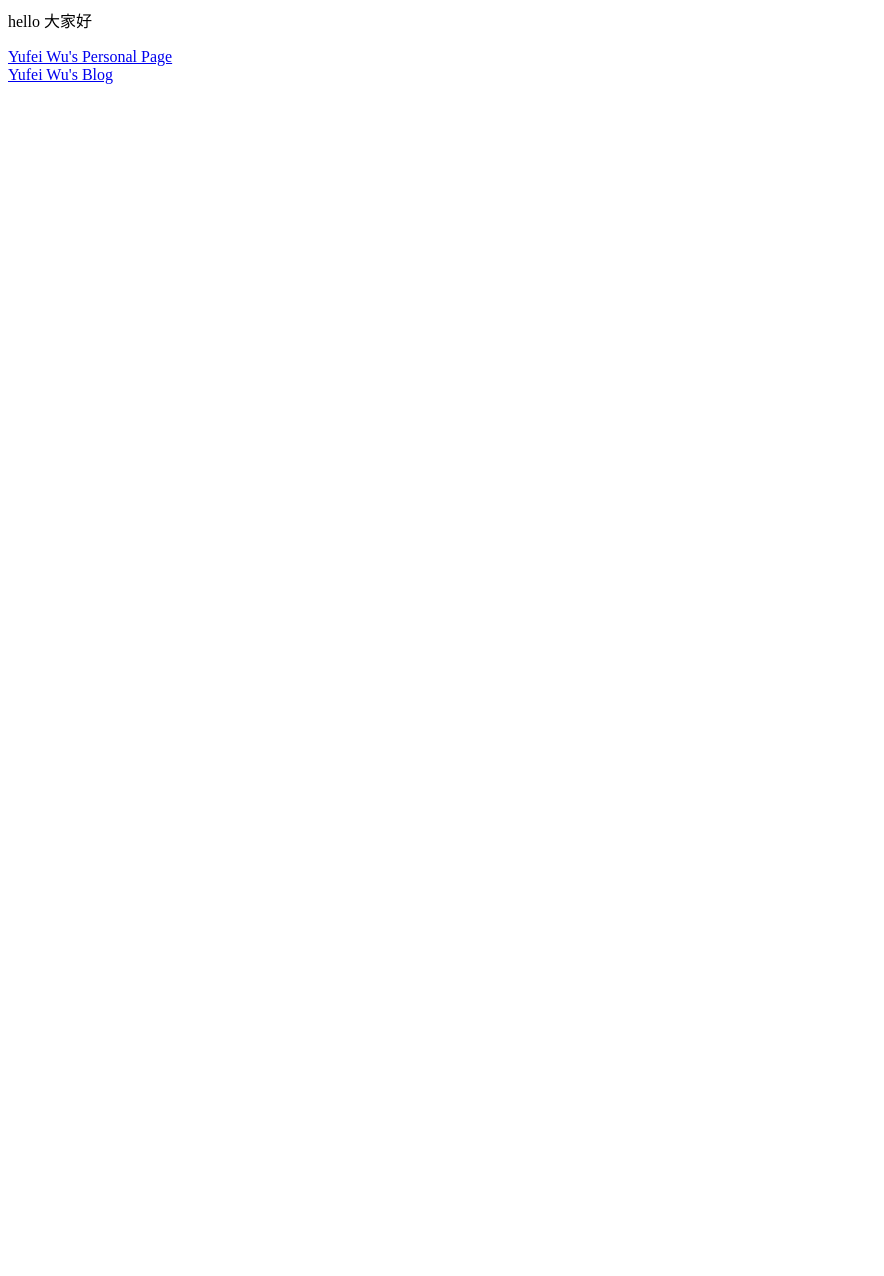
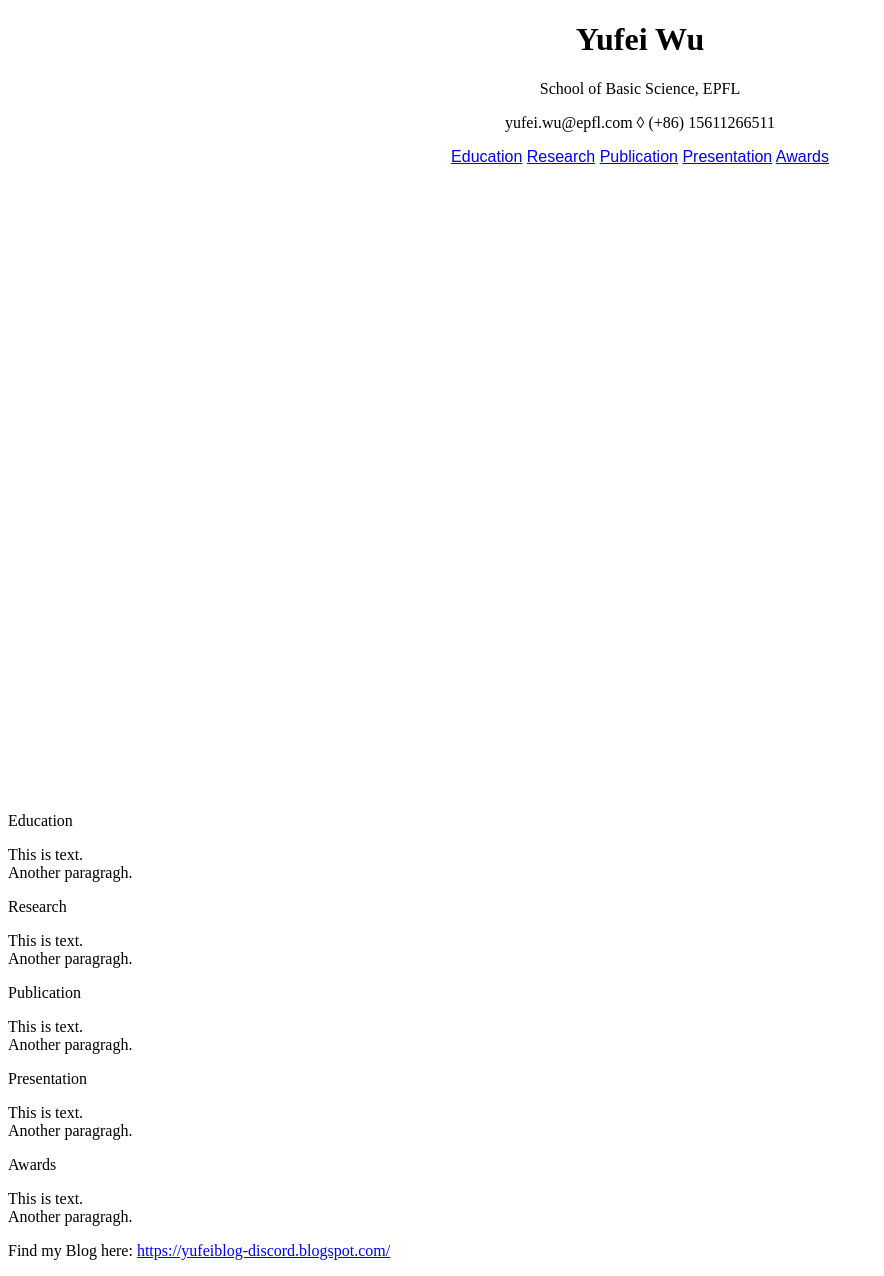
Before and after one commit to yufei-wu-2021/yufei-wu-2021.github.io, a plain HTML site: page index.html in a window 1280 px wide. Shown: the whole page, without its empty margins (0-884 px from the left). Before the commit the page ends 800 px from the top, so only its background shows below. Drawn offline with Linux system fonts and the light colour scheme.

Commit message:
Update index.html

```diff
--- a/index.html
+++ b/index.html
@@ -1,6 +1,86 @@
-<p>hello 大家好</p>
+<!DOCTYPE HTML>
+<!-- Created by Yufe iWu
+	Last edited on 13/06/2021
+-->
 
-<p>
-  <a href="https://yufei-wu-2021.github.io/">Yufei Wu's Personal Page</a><br>
-  <a href="https://yufeiblog-discord.blogspot.com/">Yufei Wu's Blog</a>
-</p>
+<html lang="zh-cn">
+
+<head>
+
+<meta charset="utf-8">
+<title>Yufei Wu's Personal Page</title>
+
+</head>
+
+<!-- Body Below -->
+
+<body>
+	<div>
+	<h1 style="text-align:center">Yufei Wu</h1>
+	<p style="font-family:calbri;text-align:center">School of Basic Science, EPFL</p>
+	<p style="font-family:calbri;text-align:center">yufei.wu@epfl.com ◊ (+86) 15611266511</p>
+
+	<!-- 标题行 -->
+	<p style="font-family:arial;text-align:center">
+		<a href="#education">Education</a>
+		<a href="#research">Research</a>
+		<a href="#publication">Publication</a>
+		<a href="#presentation">Presentation</a>
+		<a href="#awards">Awards</a>
+		</p>
+	<br /><br /><br /><br /><br /><br /><br />
+	<br /><br /><br /><br /><br /><br /><br /><br /><br /><br /><br /><br /><br /><br />
+	<br /><br /><br /><br /><br /><br /><br /><br /><br /><br /><br /><br /><br /><br />
+	</div>
+
+
+	<!-- Education Below -->
+	<div>
+
+	<a name="education">Education</a>
+	<p>This is text.<br />Another paragragh.</p>
+
+	</div>
+
+	<!-- Research Below -->
+	<div>
+
+	<a name="research">Research</a>
+	<p>This is text.<br />Another paragragh.</p>
+
+	</div>
+
+	<!-- Publication Below -->
+	<div>
+
+	<a name="publication">Publication</a>
+	<p>This is text.<br />Another paragragh.</p>
+
+	</div>
+
+	<!-- Presentation Below -->
+	<div>
+
+	<a name="presentation">Presentation</a>
+	<p>This is text.<br />Another paragragh.</p>
+
+	</div>
+
+	<!-- Awards Below -->
+	<div>
+
+	<a name="awards">Awards</a>
+	<p>This is text.<br />Another paragragh.</p>
+
+	</div>
+
+	<!-- Other Information -->
+	<div>
+
+	<p>Find my Blog here: <a href="reaserch">https://yufeiblog-discord.blogspot.com/</a></p>
+
+	</div>
+
+</body>
+
+</html>
```
